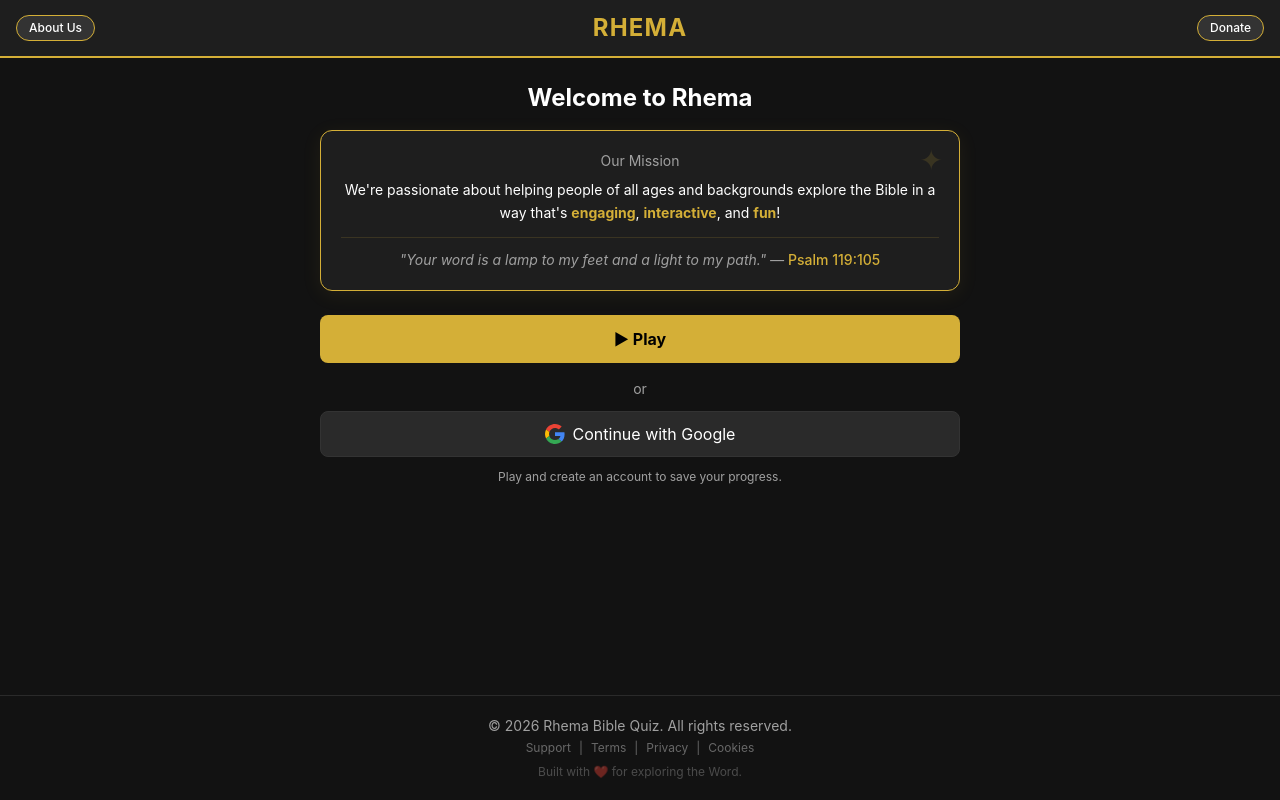
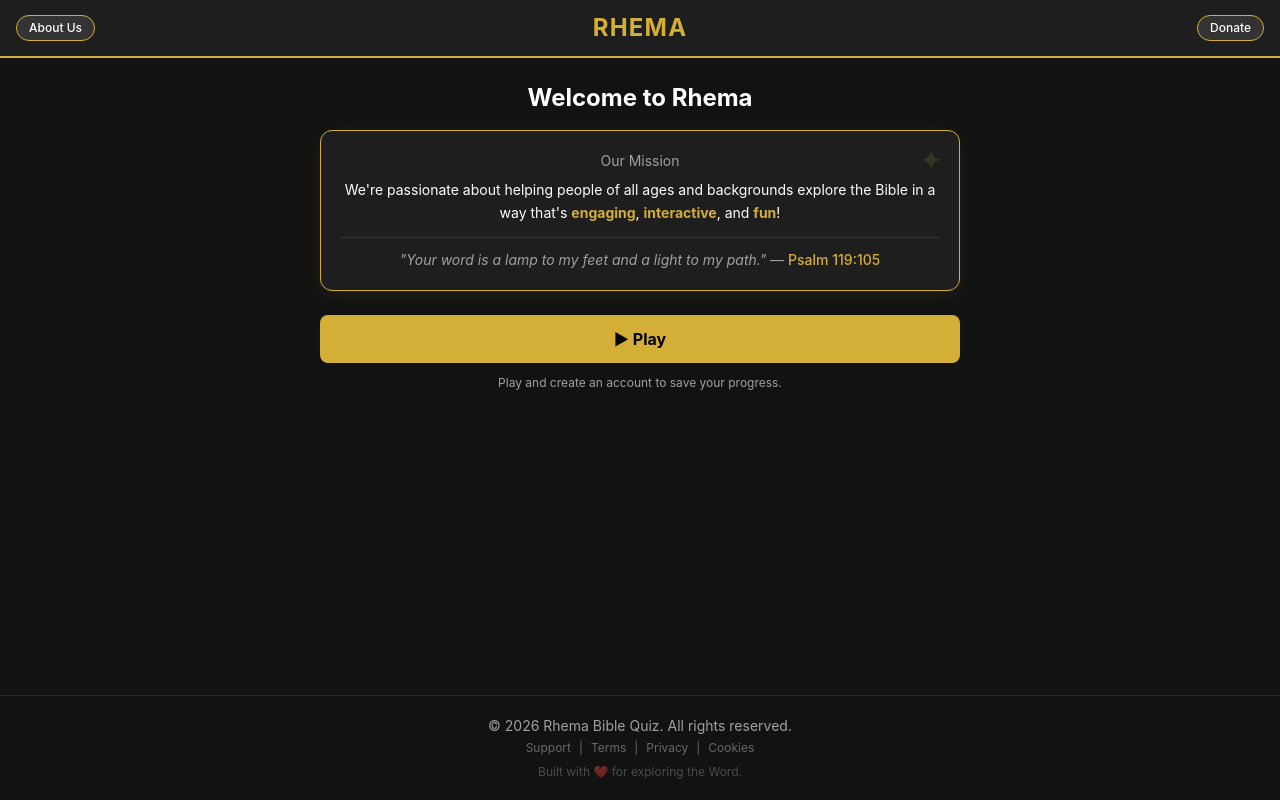
Before and after one commit to AndrewBaddest/RHEMA, a React (Vite) app: page / in a window 1280 px wide. Built offline with nearby package versions, Linux system fonts and the light colour scheme; no server answers; the database is empty.

Commit message:
UX: hard refresh on logout, simplify Auth page to focus on Play button

```diff
--- a/src/components/pages/Auth.jsx
+++ b/src/components/pages/Auth.jsx
@@ -9,7 +9,7 @@
   const navigate = useNavigate();
   const setToast = useUIStore((state) => state.setToast);
   const { startBackground } = useSound();
-  const { isAnonymous, loading, signInWithGoogle, signInWithGoogleIdToken } = useAuth();
+  const { isAnonymous, loading, signInWithGoogleIdToken } = useAuth();
 
   const navigatedRef = useRef(false);
   const oneTapFiredRef = useRef(false);
@@ -23,10 +23,10 @@
         if (!navigatedRef.current) {
           navigatedRef.current = true;
           setToast('✅ Signed in with Google', 'success');
+          navigate('/home');
         }
       } catch (err) {
         console.error('[auth] One Tap sign-in failed:', err);
-        setToast('❌ Google sign-in failed. Try the button below.', 'error');
       }
     },
   });
@@ -54,16 +54,6 @@
     navigate('/home');
   };
 
-  const handleGoogleRedirect = async () => {
-    try {
-      await signInWithGoogle();
-      // Browser redirects to Google; nothing after this line runs.
-    } catch (err) {
-      console.error('[auth] Google redirect failed:', err);
-      setToast('❌ Could not start Google sign-in.', 'error');
-    }
-  };
-
   return (
     <div>
       <h2 className="text-center text-2xl font-bold mb-4">Welcome to Rhema</h2>
@@ -87,23 +77,6 @@
         ▶ Play
       </button>
 
-      <div className="mt-4 flex flex-col gap-3">
-        <div className="text-center text-sm text-muted">or</div>
-
-        <button
-          onClick={handleGoogleRedirect}
-          className="btn-google w-full flex items-center justify-center gap-2 px-4 py-2.5 rounded-lg bg-white/10 hover:bg-white/20 transition border border-[#333] text-text"
-        >
-          <svg className="w-5 h-5" viewBox="0 0 48 48">
-            <path fill="#EA4335" d="M24 9.5c3.54 0 6.71 1.22 9.21 3.6l6.85-6.85C35.9 2.38 30.47 0 24 0 14.62 0 6.51 5.38 2.56 13.22l7.98 6.19C12.43 13.72 17.74 9.5 24 9.5z"/>
-            <path fill="#4285F4" d="M46.98 24.55c0-1.57-.15-3.09-.38-4.55H24v9.02h12.94c-.58 2.96-2.26 5.48-4.78 7.18l7.73 6c4.51-4.18 7.09-10.36 7.09-17.65z"/>
-            <path fill="#FBBC05" d="M10.53 28.59c-.48-1.45-.76-2.99-.76-4.59s.27-3.14.76-4.59l-7.98-6.19C.92 16.46 0 20.12 0 24c0 3.88.92 7.54 2.56 10.78l7.97-6.19z"/>
-            <path fill="#34A853" d="M24 48c6.48 0 11.93-2.13 15.89-5.81l-7.73-6c-2.15 1.45-4.92 2.3-8.16 2.3-6.26 0-11.57-4.22-13.47-9.91l-7.98 6.19C6.51 42.62 14.62 48 24 48z"/>
-          </svg>
-          Continue with Google
-        </button>
-      </div>
-
       <div className="mt-3 text-center text-muted text-xs">
         Play and create an account to save your progress.
       </div>
--- a/src/components/pages/Progress.jsx
+++ b/src/components/pages/Progress.jsx
@@ -101,10 +101,12 @@
       localStorage.removeItem('rhema_auto_save');
       localStorage.removeItem('rhema_device_code');
       await supabase.auth.signOut();
-      navigate('/', { replace: true });
+
+      // 👇 THE FIX: Force a full browser reload instead of just navigating
+      window.location.href = '/';
+
     } catch (error) {
       console.error('Logout error:', error);
-    } finally {
       setLogoutLoading(false);
     }
   };
```
